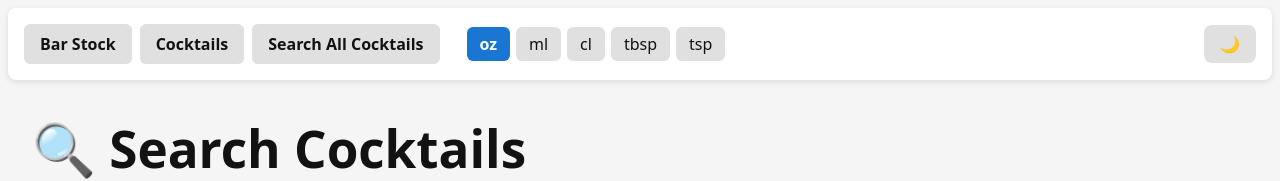
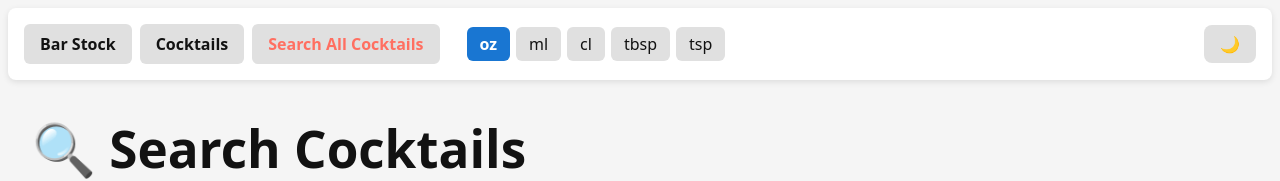
Before and after one commit to masterpoag/Bar-Mate, a React (Vite) app: page /search in a window 1280 px wide. Shown: the top 181 px of the page. Built offline with nearby package versions, Linux system fonts and the light colour scheme.

Commit message:
adding button colors to let you know where you are at

```diff
--- a/src/App.jsx
+++ b/src/App.jsx
@@ -1,6 +1,6 @@
 import React, { useState, useEffect } from "react";
 import Cookies from "js-cookie";
-import { BrowserRouter as Router, Routes, Route, Link } from "react-router-dom";
+import { BrowserRouter as Router, Routes, Route, Link, NavLink } from "react-router-dom";
 import BarStockPage from "./pages/bar";
 import CocktailsPage from "./pages/cocktails";
 import cocktailsData from "./data/cocktails.json";
@@ -99,9 +99,26 @@ export default function App() {
     <Router>
       <nav style={navStyle}>
         {/* Navigation links */}
-        <Link to="/bar" style={linkStyle}>Bar Stock</Link>
-        <Link to="/cocktails" style={linkStyle}>Cocktails</Link>
-        <Link to="/search" style={linkStyle}>Search All Cocktails</Link>
+        <NavLink to="/bar" style={({ isActive }) => ({
+          ...linkStyle,
+          color: isActive ? "#ff6f61" : linkStyle.color
+        })}>
+          Bar Stock
+        </NavLink>
+
+        <NavLink to="/cocktails" style={({ isActive }) => ({
+          ...linkStyle,
+          color: isActive ? "#ff6f61" : linkStyle.color
+        })}>
+          Cocktails
+        </NavLink>
+
+        <NavLink to="/search" style={({ isActive }) => ({
+          ...linkStyle,
+          color: isActive ? "#ff6f61" : linkStyle.color
+        })}>
+          Search All Cocktails
+        </NavLink>
 
         {/* Measurement buttons */}
         <div style={{ display: "flex", marginLeft: "1rem" }}>
```
